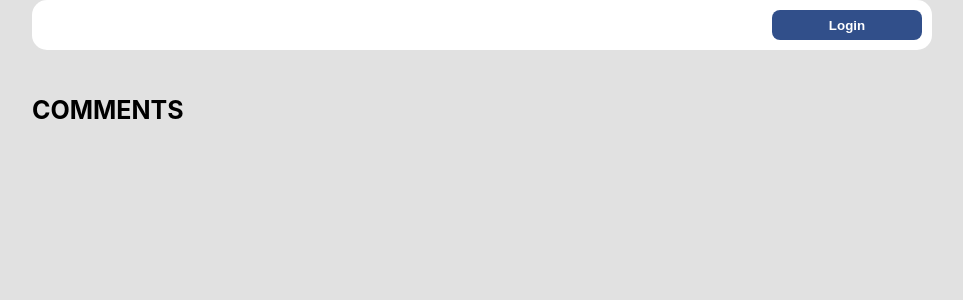
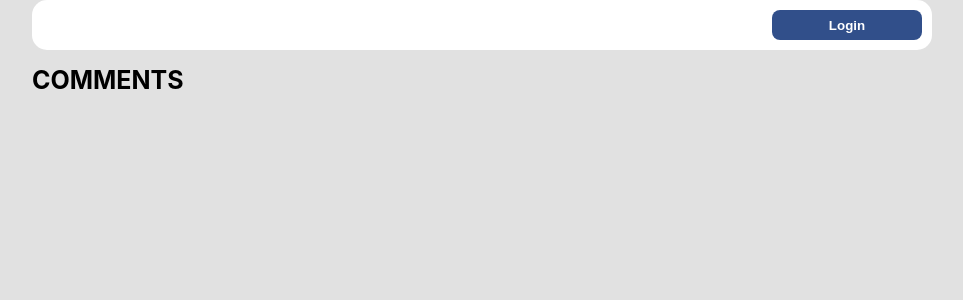
Before and after one commit to evs8konik/BlogPost, a React (Create React App) app: page / in a window 1280 px wide. Shown: the top 300 px of the page, without its empty margins (158-1121 px from the left). Built offline with nearby package versions, Linux system fonts and the light colour scheme.

Commit message:
style: add comment form

```diff
--- a/src/components/Comments/Comments.styles.ts
+++ b/src/components/Comments/Comments.styles.ts
@@ -22,3 +22,20 @@ export const CommentWrapper = styled.div`
   display: flex;
   flex-direction: column-reverse;
 `
+
+export const Background = styled.div`
+  position: fixed;
+  pointer-events: none;
+  top: 0;
+  left: 0;
+  width: 100%;
+  height: 100%;
+  z-index: 1;
+  display: flex;
+  justify-content: center;
+  align-items: end;
+`
+
+export const CommentFormDiv = styled.div`
+  z-index: 2;
+`
--- a/src/components/Comments/Comments.tsx
+++ b/src/components/Comments/Comments.tsx
@@ -1,6 +1,6 @@
 import { FC } from 'react'
 
-import { Wrapper, Title, CommentWrapper } from './Comments.styles'
+import { Wrapper, Title, CommentWrapper, Background, CommentFormDiv } from './Comments.styles'
 
 import useLogin from '../../hooks/useLogin/useLogin'
 import useCommentList from '../../hooks/useCommentList/useCommentList'
@@ -51,7 +51,12 @@ const Comments: FC<TProps> = ({}) => {
     >
       <>
         <Wrapper>
-          <div>{checkIfNeedToShowCommentForm() ? <CommentForm addComment={addComment} /> : null}</div>
+          <Background>
+            <CommentFormDiv>
+              <div>{checkIfNeedToShowCommentForm() ? <CommentForm addComment={addComment} /> : null}</div>
+            </CommentFormDiv>
+          </Background>
+
           <Title>COMMENTS</Title>
 
           <CommentWrapper>
```
